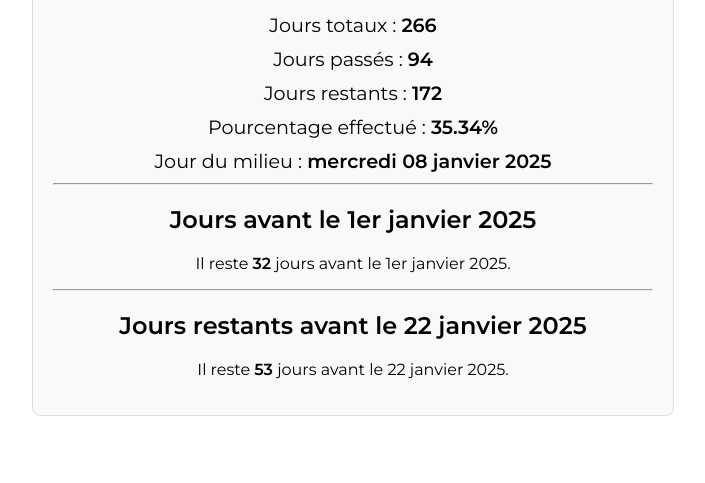
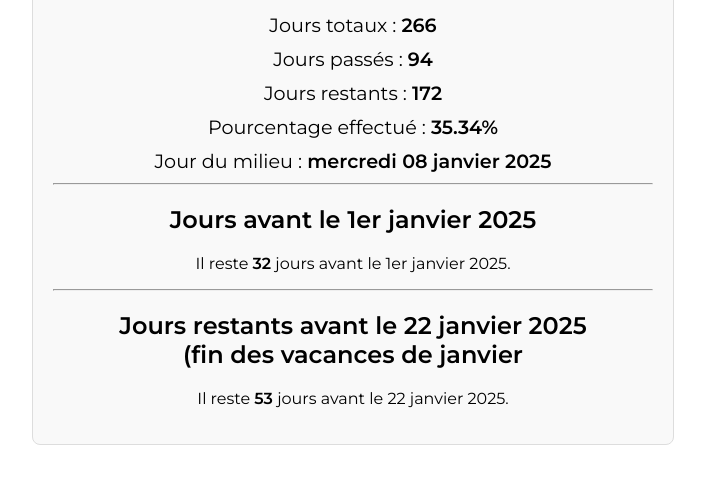
Before and after one commit to EVilm1/Brazil-Stats, a plain HTML site: page index.html in a window 1280 px wide. Shown: the part 145-628 px from the top of the page, without its empty margins (287-992 px from the left). Drawn offline with Linux system fonts and the light colour scheme.

Commit message:
Update index.html

```diff
--- a/index.html
+++ b/index.html
@@ -40,7 +40,7 @@
         </div>
         <hr>
         <div>
-            <h2>Jours restants avant le 22 janvier 2025</h2>
+            <h2>Jours restants avant le 22 janvier 2025</br>(fin des vacances de janvier</h2>
             <p id="days-to-jan22"></p>
         </div>
     </div>
```
